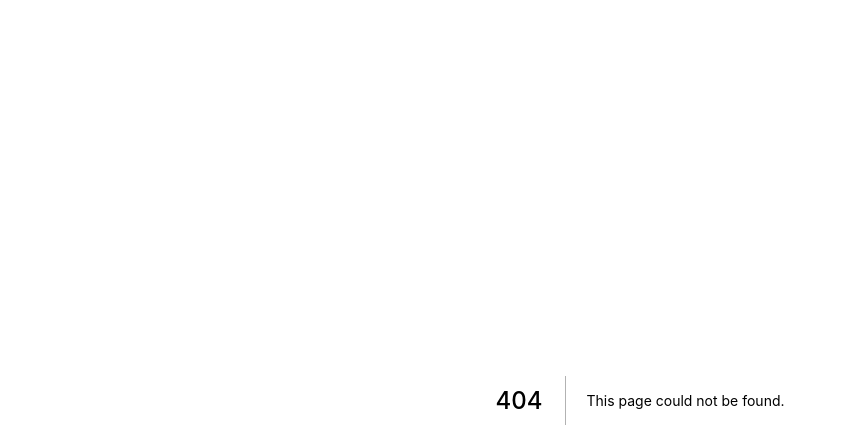
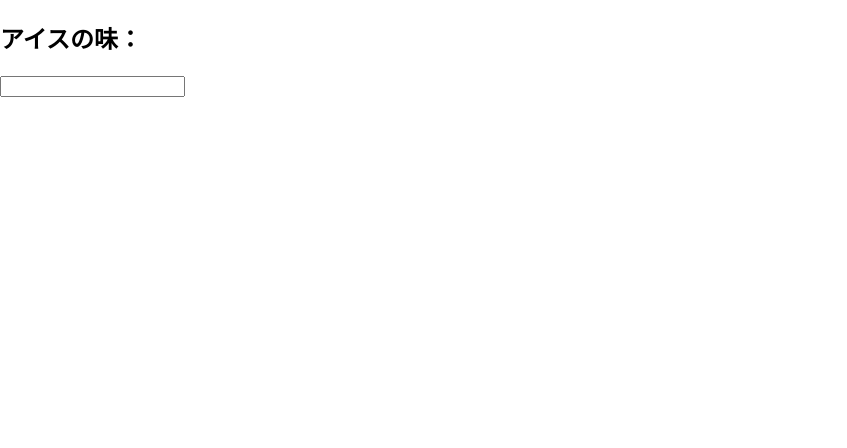
Before and after one commit to masasami/next-sample, a Next.js app: page /component0024 in a window 1280 px wide. Before the commit this address had no page. Shown: the top 448 px of the page, without its empty margins (0-847 px from the left). Built offline with nearby package versions, Linux system fonts and the light colour scheme.

Commit message:
オートコレクトリスト

```diff
--- /dev/null
+++ b/pages/component0024.tsx
@@ -0,0 +1,23 @@
+import { useState } from 'react'
+
+export default function Component() {
+  const flavors = ['チョコレート', 'イチゴ', 'バナナ', 'バニラ']
+  const [selectedFlavor, setSelectedFlavor] = useState('')
+
+  return (
+    <div>
+      <h2>アイスの味：{selectedFlavor}</h2>
+      <input
+        type="text"
+        list="flavors"
+        value={selectedFlavor}
+        onChange={(e) => setSelectedFlavor(e.target.value)}
+      />
+      <datalist id="flavors">
+        {flavors.map((flavor, i) => (
+          <option key={i} value={flavor} />
+        ))}
+      </datalist>
+    </div>
+  )
+}
```
